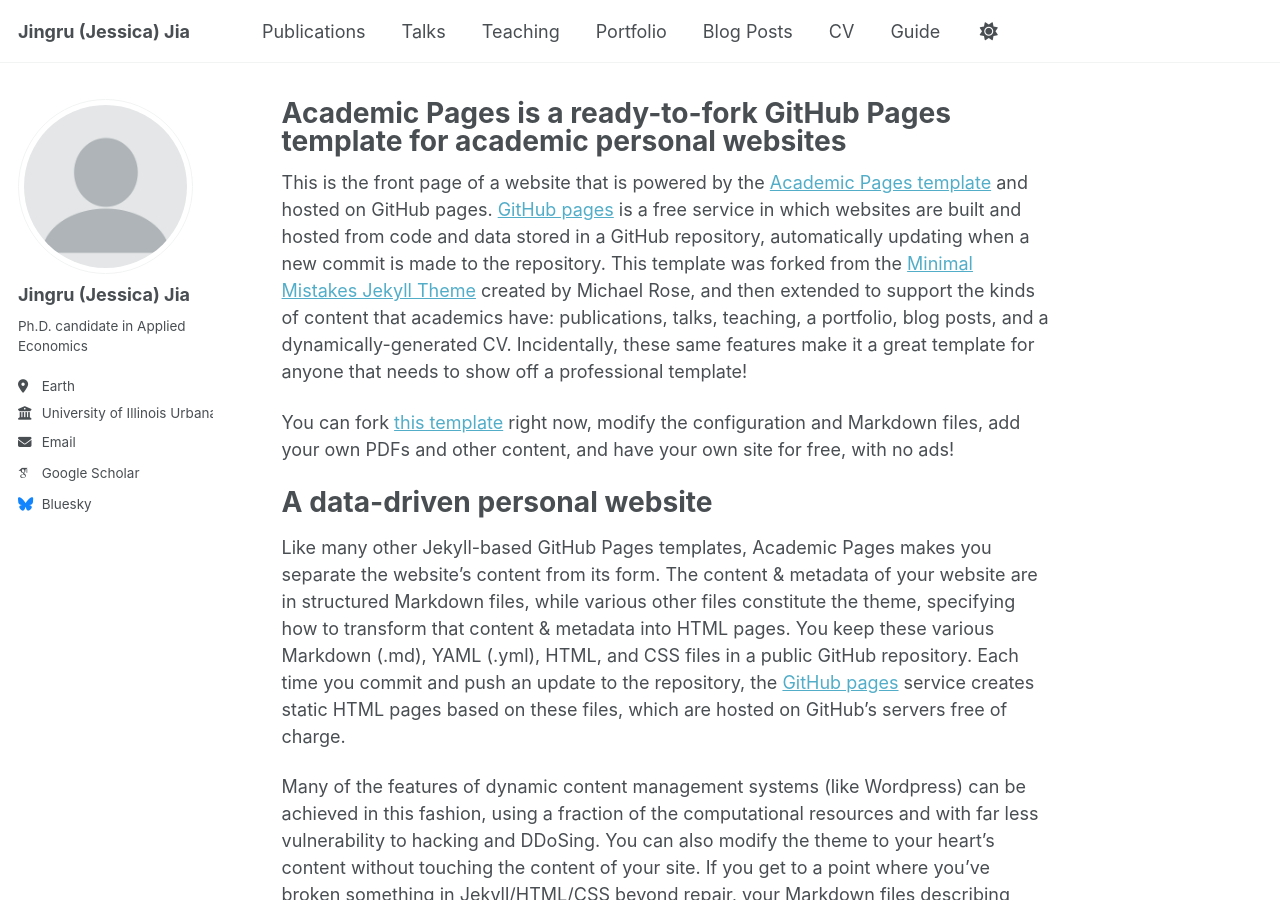
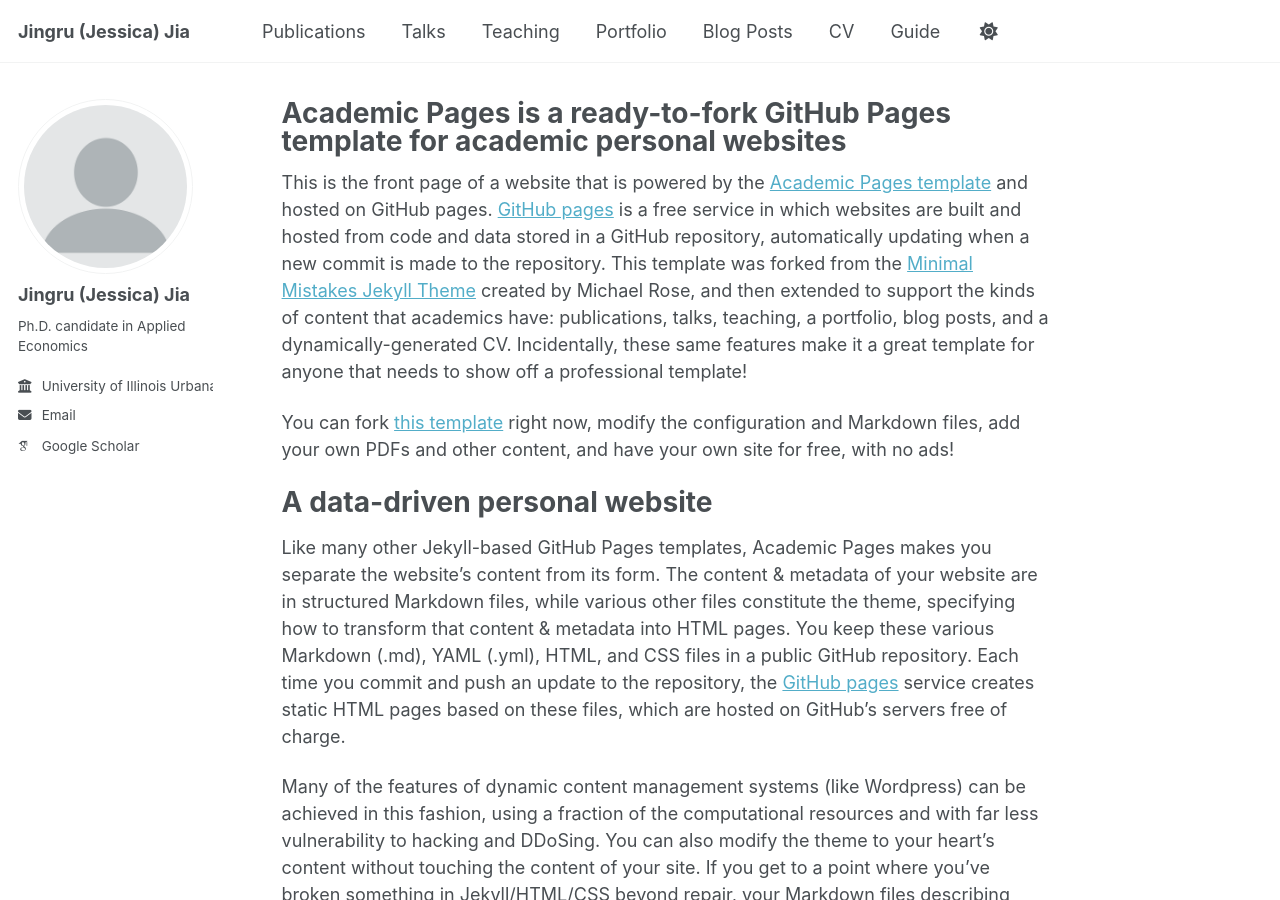
Before and after one commit to jingru688/jingru688.github.io, a Jekyll site: the page built from _pages/about.md, in a window 1280 px wide and 900 px high. Built offline with Jekyll 4.4.1, drawn with Linux system fonts in a browser that asks for light colours; some web fonts are replaced; a script that is not in the unit is left out.

Commit message:
Update _config.yml

```diff
--- a/_config.yml
+++ b/_config.yml
@@ -26,7 +26,7 @@ author:
   name             : "Jingru (Jessica) Jia"
   pronouns         : # example: "she/her"
   bio              : "Ph.D. candidate in Applied Economics"
-  location         : "Earth"
+  location         : #"Earth"
   employer         : "University of Illinois Urbana-Champaign"
   uri              : # URL
   email            : "jingruj3@illinois.edu"
@@ -54,7 +54,8 @@ author:
 
   # Social media
   artstation       : # Username
-  bluesky          : "bsky.app" # Replace this with you Bluesky username
+  bluesky          : #"bsky.app" # Replace this with you Bluesky username
+  linkedin         : "https://www.linkedin.com/in/jingrujia/"
   facebook         : # Username
   flickr           : # Username
   foursquare       : # Username
```
